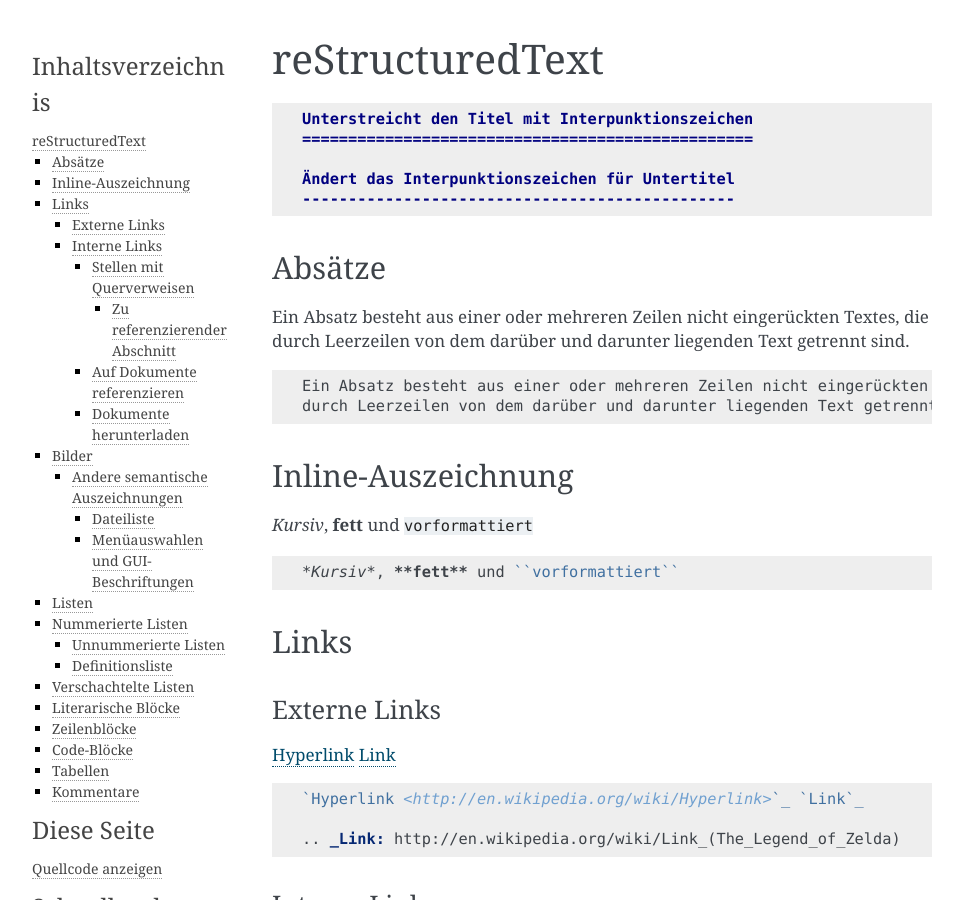
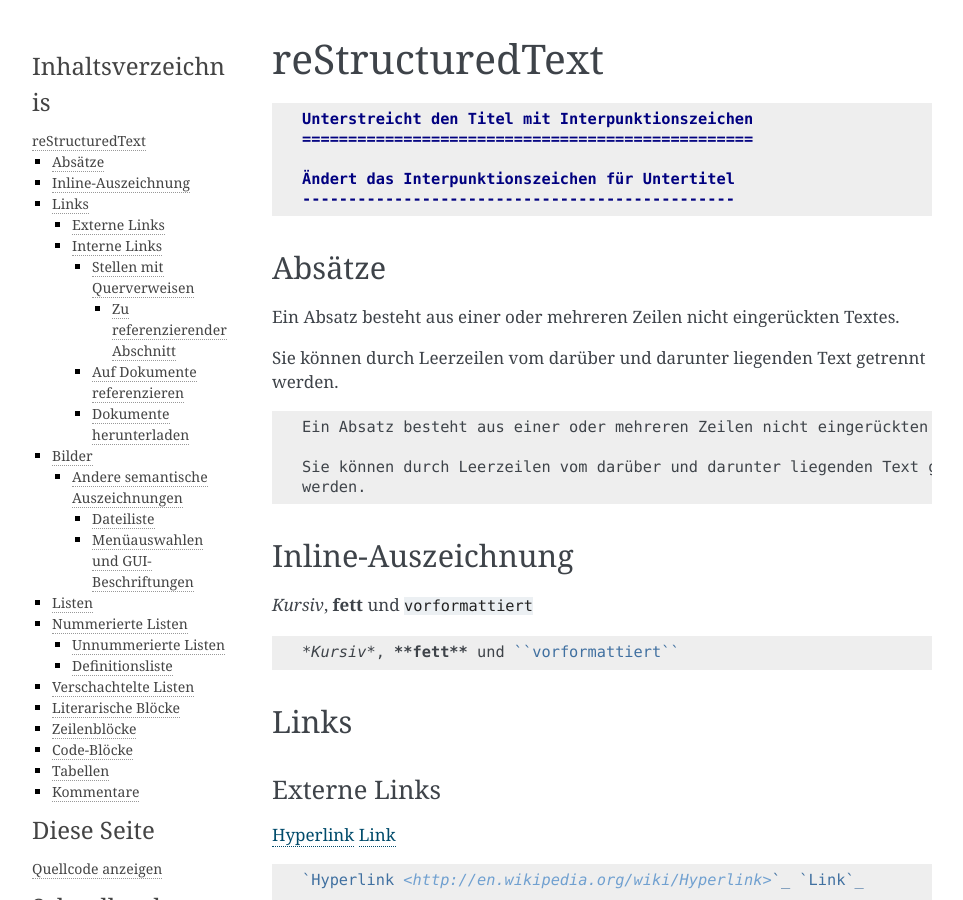
Before and after one commit to veit/python-basics-tutorial-de, a Sphinx documentation site: the page built from docs/document/rest.rst, in a window 1280 px wide and 900 px high. Shown: the whole window, without its empty margins (148-1111 px from the left). Built offline with Sphinx 7.4.7, drawn with Linux system fonts in a browser that asks for light colours; pages that are not in the unit, such as notebooks, are missing from menus.

Commit message:
Update instruction for paragraphs

```diff
--- a/docs/document/rest.rst
+++ b/docs/document/rest.rst
@@ -12,13 +12,17 @@ reStructuredText
 Absätze
 -------
 
-Ein Absatz besteht aus einer oder mehreren Zeilen nicht eingerückten Textes, die
-durch Leerzeilen von dem darüber und darunter liegenden Text getrennt sind.
+Ein Absatz besteht aus einer oder mehreren Zeilen nicht eingerückten Textes.
+
+Sie können durch Leerzeilen vom darüber und darunter liegenden Text getrennt
+werden.
 
 .. code-block:: rest
 
-   Ein Absatz besteht aus einer oder mehreren Zeilen nicht eingerückten Textes, die
-   durch Leerzeilen von dem darüber und darunter liegenden Text getrennt sind.
+   Ein Absatz besteht aus einer oder mehreren Zeilen nicht eingerückten Textes.
+
+   Sie können durch Leerzeilen vom darüber und darunter liegenden Text getrennt
+   werden.
 
 Inline-Auszeichnung
 -------------------
```
